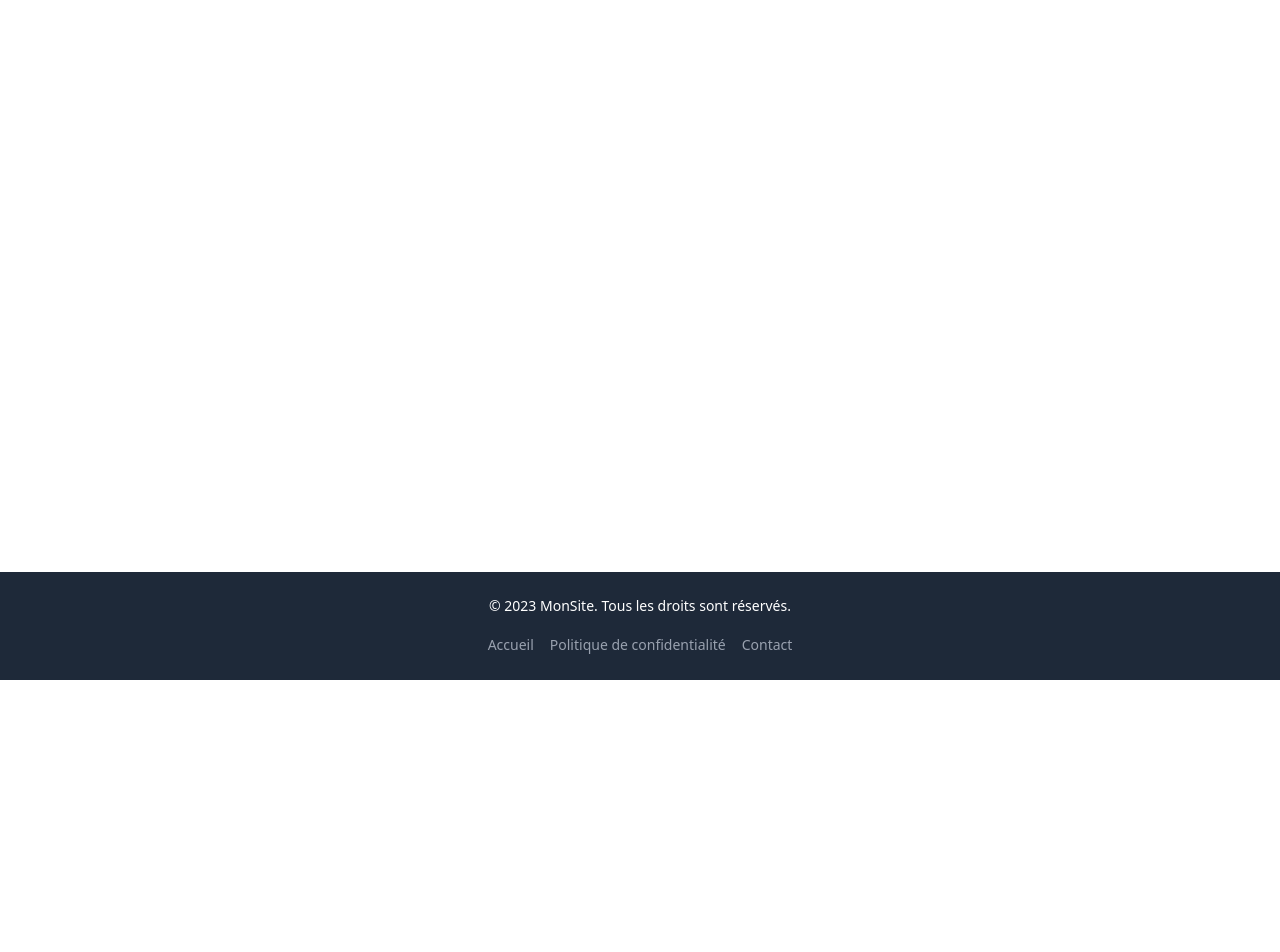
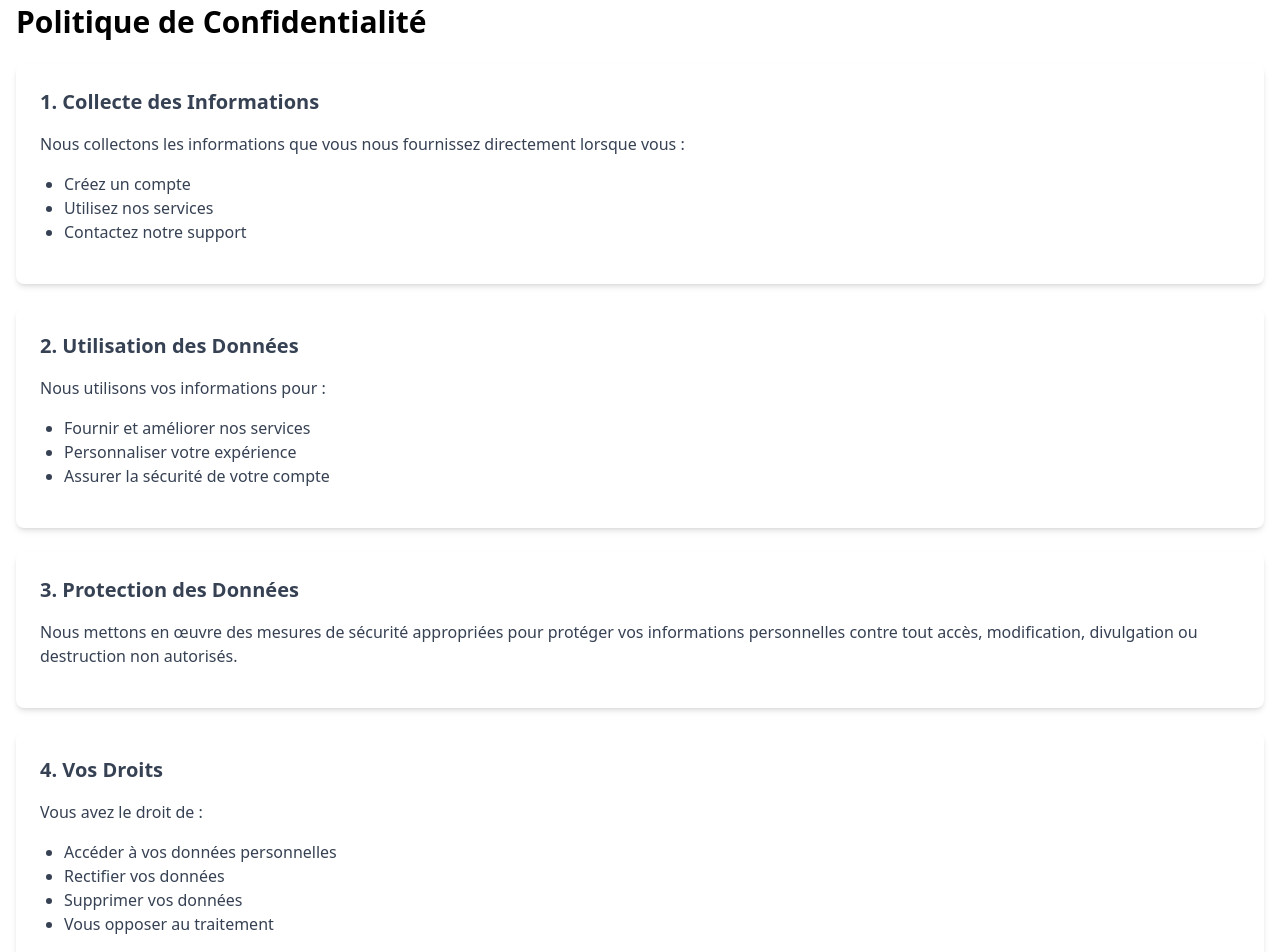
Before and after one commit to Roadmvn/OpenFoodFact_Import, a Nuxt app in the folder front/: page /politique_de_confidentialite in a window 1280 px wide. Shown: the part 120-1072 px from the top of the page. Before the commit the page ends 800 px from the top, so only its background shows below. Built offline with nearby package versions, Linux system fonts and the light colour scheme; no server answers.

Commit message:
feat: Ajout de la page de politique de confidentialité avec style et contenu structuré

```diff
--- a/front/pages/politique_de_confidentialite/index.vue
+++ b/front/pages/politique_de_confidentialite/index.vue
@@ -1,6 +1,65 @@
 <template>
-  Politique
+  <div class="container mx-auto px-4 py-8">
+    <h1 class="text-3xl font-bold mb-6">Politique de Confidentialité</h1>
+
+    <div class="space-y-6 text-gray-700">
+      <section class="bg-white rounded-lg shadow-md p-6">
+        <h2 class="text-xl font-semibold mb-4">1. Collecte des Informations</h2>
+        <p class="mb-4">
+          Nous collectons les informations que vous nous fournissez directement lorsque vous :
+        </p>
+        <ul class="list-disc pl-6 mb-4">
+          <li>Créez un compte</li>
+          <li>Utilisez nos services</li>
+          <li>Contactez notre support</li>
+        </ul>
+      </section>
+
+      <section class="bg-white rounded-lg shadow-md p-6">
+        <h2 class="text-xl font-semibold mb-4">2. Utilisation des Données</h2>
+        <p class="mb-4">
+          Nous utilisons vos informations pour :
+        </p>
+        <ul class="list-disc pl-6 mb-4">
+          <li>Fournir et améliorer nos services</li>
+          <li>Personnaliser votre expérience</li>
+          <li>Assurer la sécurité de votre compte</li>
+        </ul>
+      </section>
+
+      <section class="bg-white rounded-lg shadow-md p-6">
+        <h2 class="text-xl font-semibold mb-4">3. Protection des Données</h2>
+        <p class="mb-4">
+          Nous mettons en œuvre des mesures de sécurité appropriées pour protéger vos informations personnelles contre tout accès, modification, divulgation ou destruction non autorisés.
+        </p>
+      </section>
+
+      <section class="bg-white rounded-lg shadow-md p-6">
+        <h2 class="text-xl font-semibold mb-4">4. Vos Droits</h2>
+        <p class="mb-4">
+          Vous avez le droit de :
+        </p>
+        <ul class="list-disc pl-6 mb-4">
+          <li>Accéder à vos données personnelles</li>
+          <li>Rectifier vos données</li>
+          <li>Supprimer vos données</li>
+          <li>Vous opposer au traitement</li>
+        </ul>
+      </section>
+
+      <section class="bg-white rounded-lg shadow-md p-6">
+        <h2 class="text-xl font-semibold mb-4">5. Contact</h2>
+        <p class="mb-4">
+          Pour toute question concernant notre politique de confidentialité, vous pouvez nous contacter à l'adresse suivante : contact@example.com
+        </p>
+      </section>
+    </div>
+  </div>
 </template>
+
 <script setup lang="ts">
-
+definePageMeta({
+  title: 'Politique de Confidentialité',
+  description: 'Notre politique de confidentialité détaille comment nous protégeons vos données personnelles'
+})
 </script>
```
